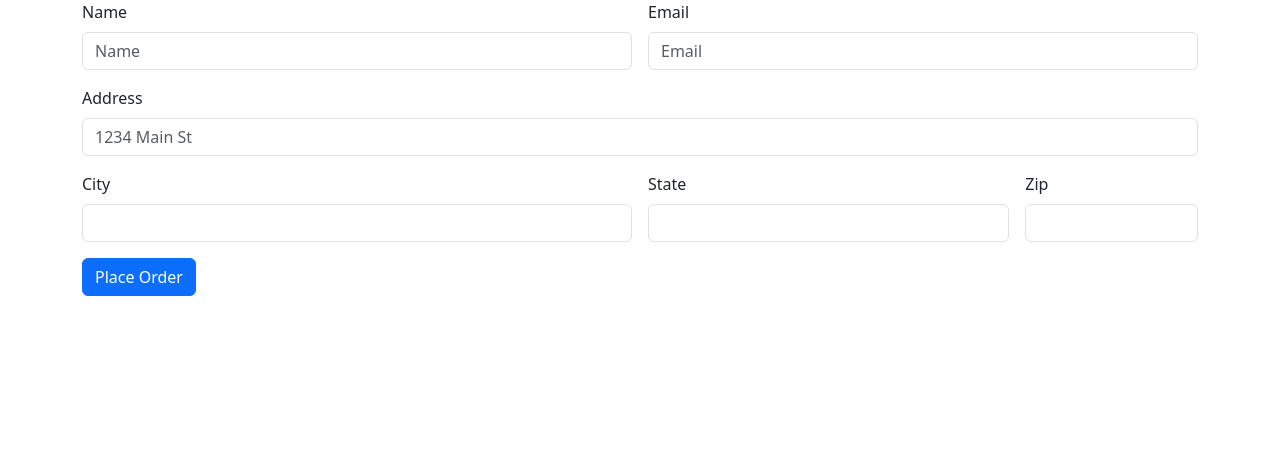
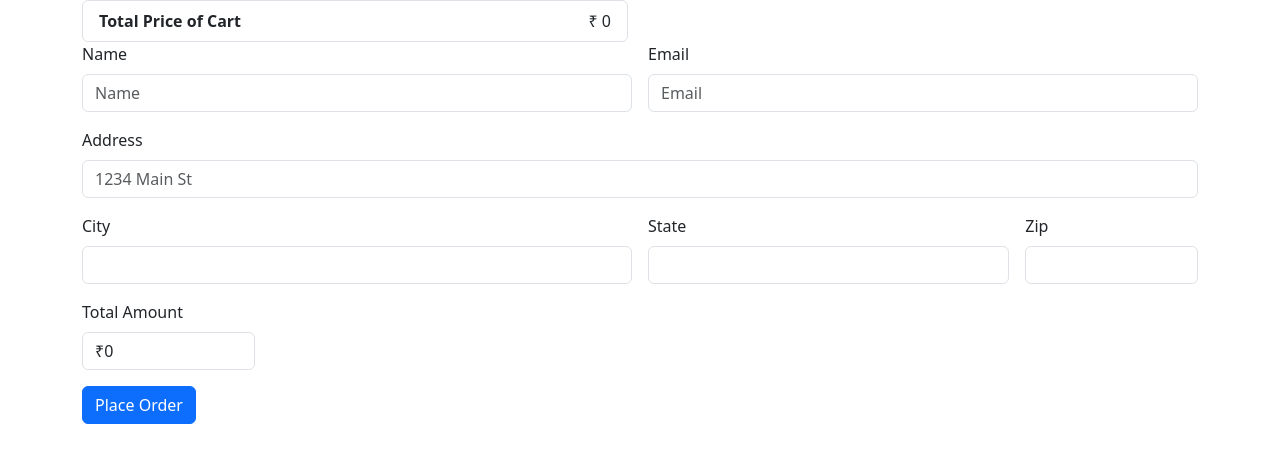
Before and after one commit to rrdesh10/Online-Retailer, a Django app: page /checkout/ in a window 1280 px wide. Shown: the top 463 px of the page. Run offline with Django 4.2, Linux system fonts and the light colour scheme.

Commit message:
Html styling added

```diff
--- a/Retail_site/shop/models.py
+++ b/Retail_site/shop/models.py
@@ -22,3 +22,4 @@ class Order(models.Model):
     city = models.CharField(max_length=100)
     state = models.CharField(max_length=100)
     zipcode = models.CharField(max_length=100)
+    total = models.CharField(max_length=100, default=0)
--- a/Retail_site/shop/static/shop/style.css
+++ b/Retail_site/shop/static/shop/style.css
@@ -1,5 +1,6 @@
 body{
-    background-color: whitesmoke
+    background-color: whitesmoke;
+    padding-top: 0.5em;
 }
 
 .card-title{
@@ -8,5 +9,5 @@ body{
 
 .card-text{
     font-weight: 800;
-    color: limegreen;
+    color: rgb(18, 27, 18);
 }
--- a/Retail_site/shop/templates/shop/checkout.html
+++ b/Retail_site/shop/templates/shop/checkout.html
@@ -21,7 +21,7 @@
 <body>
     <div class="container">
         <div class="row">
-            <div class="col-md-4">
+            <div class="col-md-6">
                 <ul class="list-group" id="item_list">
 
                 </ul>
@@ -57,6 +57,10 @@
                       <label for="zipcode" class="form-label">Zip</label>
                       <input type="text" class="form-control" id="zipcode" name="zipcode">
                     </div>
+                    <div class="col-md-2">
+                      <label for="total" class="form-label">Total Amount</label>
+                      <input type="text" readonly="" class="form-control" id="total" name="total">
+                    </div>
                     <div class="col-12">
                       <button type="submit" class="btn btn-primary">Place Order</button>
                     </div>
@@ -77,15 +81,21 @@
         cart = JSON.parse(localStorage.getItem('cart'));
     }
 
+    let total = 0
     for(item in cart){
         let name = cart[item][1];
         let quantity = cart[item][0];
+        let price = cart[item][2];
+        total += cart[item][2];
 
-        itemstring = `<li class="list-group-item">${name}--${quantity}</li>`;
+        itemstring = `<li class="list-group-item d-flex justify-content-between "><span>quantity ${quantity} : </span><b>${name}</b> <span class="badge bg-warning rounded-pill"> ${price}</span></li>`;
         $('#item_list').append(itemstring);
     }
+    totalprice = `<li class="list-group-item d-flex justify-content-md-between align-items-center"><b> Total Price of Cart</b> <span>₹ ${total}</span></li>`
 
+    $("#item_list").append(totalprice);
     $('#items').val(JSON.stringify(cart));
+    $('#total').val("₹"+total);
 
 
 </script>
--- a/Retail_site/shop/views.py
+++ b/Retail_site/shop/views.py
@@ -34,8 +34,9 @@ def checkout(request):
         city = request.POST.get('city', "")
         state = request.POST.get('state', "")
         zipcode = request.POST.get('zipcode', "")
+        total = request.POST.get('total', "")
 
-        order = Order(items=items, name=name, email=email, address=address, city=city, state=state, zipcode=zipcode)
+        order = Order(items=items, name=name, email=email, address=address, city=city, state=state, zipcode=zipcode, total=total)
         order.save()
 
     return render(request, 'shop/checkout.html')
```
Also changed, not shown: Retail_site/shop/templates/shop/index.html (+18 -20 lines), Retail_site/shop/migrations/0004_order_total.py (added), Retail_site/shop/migrations/0005_alter_order_total.py (added), Retail_site/shop/migrations/0006_remove_order_total.py (added), Retail_site/shop/migrations/0007_order_total.py (added).
